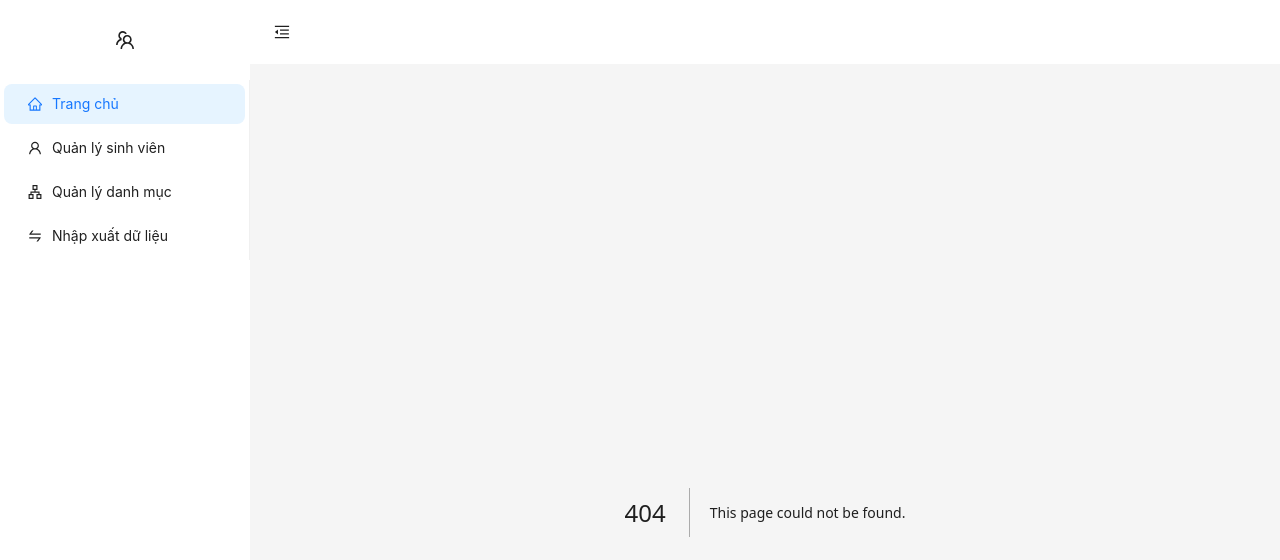
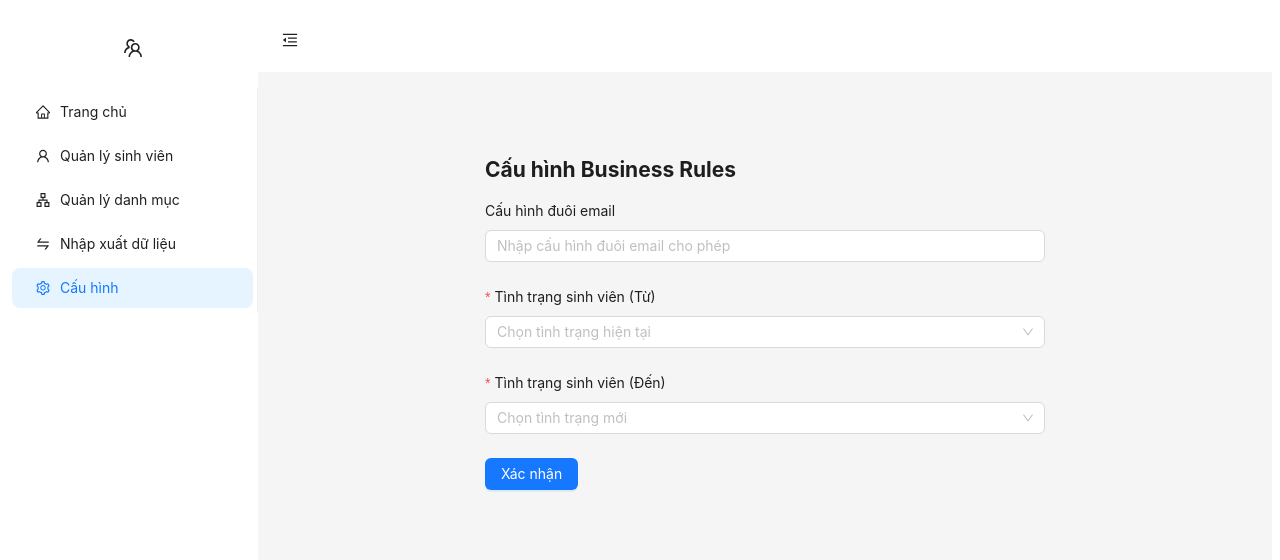
Before and after one commit to nguyen-anh-hao/HHKT-Ex-TKPM, a Next.js app in the folder client/: page /configuration in a window 1280 px wide. Before the commit this address had no page. Shown: the top 560 px of the page. Built offline with nearby package versions, Linux system fonts and the light colour scheme; what @ant-design/nextjs-registry would draw is missing.

Commit message:
feat(configuration): add configuration page for business rules and validation (UI)

```diff
--- /dev/null
+++ b/client/src/app/configuration/page.tsx
@@ -0,0 +1,91 @@
+'use client'
+
+import React, { useState } from 'react';
+import { Form, Input, Select, Button, message } from 'antd';
+
+const { Option } = Select;
+
+const ConfigurationPage: React.FC = () => {
+    const [emailDomain, setEmailDomain] = useState('@student.university.edu.vn');
+    const [phonePrefix, setPhonePrefix] = useState(['+84', '0']);
+    const [studentStatusRules, setStudentStatusRules] = useState<Record<string, string[]>>({
+        'Đang học': ['Bảo lưu', 'Tốt nghiệp', 'Đình chỉ'],
+        'Đã tốt nghiệp': [],
+    });
+
+    const validateEmail = (_: any, value: string) => {
+        if (value.endsWith(emailDomain)) {
+            return Promise.resolve();
+        }
+        return Promise.reject(new Error(`Email phải thuộc tên miền ${emailDomain}`));
+    };
+
+    const validatePhone = (_: any, value: string) => {
+        const regex = new RegExp(`^(${phonePrefix.join('|')})[0-9]{8}$`);
+        if (regex.test(value)) {
+            return Promise.resolve();
+        }
+        return Promise.reject(new Error('Số điện thoại không hợp lệ.'));
+    };
+
+    const handleSubmit = (values: any) => {
+        const { email, phone, statusFrom, statusTo }: { email: string; phone: string; statusFrom: keyof typeof studentStatusRules; statusTo: string } = values;
+        if (
+            studentStatusRules[statusFrom] &&
+            studentStatusRules[statusFrom].includes(statusTo)
+        ) {
+            message.success('Dữ liệu hợp lệ!');
+        } else {
+            message.error('Thay đổi tình trạng sinh viên không hợp lệ.');
+        }
+    };
+
+    return (
+        <div style={{ maxWidth: 600, margin: '0 auto', padding: 20 }}>
+            <h2>Cấu hình Business Rules</h2>
+            <Form layout="vertical" onFinish={handleSubmit}>
+                <Form.Item
+                    label="Cấu hình đuôi email"
+                    name="email"
+                >
+                    <Input placeholder="Nhập cấu hình đuôi email cho phép" />
+                </Form.Item>
+                <Form.Item
+                    label="Tình trạng sinh viên (Từ)"
+                    name="statusFrom"
+                    rules={[{ required: true, message: 'Vui lòng chọn tình trạng hiện tại.' }]}
+                >
+                    <Select placeholder="Chọn tình trạng hiện tại">
+                        {Object.keys(studentStatusRules).map((status) => (
+                            <Option key={status} value={status}>
+                                {status}
+                            </Option>
+                        ))}
+                    </Select>
+                </Form.Item>
+                <Form.Item
+                    label="Tình trạng sinh viên (Đến)"
+                    name="statusTo"
+                    rules={[{ required: true, message: 'Vui lòng chọn tình trạng mới.' }]}
+                >
+                    <Select placeholder="Chọn tình trạng mới">
+                        {Object.values(studentStatusRules)
+                            .flat()
+                            .map((status) => (
+                                <Option key={status} value={status}>
+                                    {status}
+                                </Option>
+                            ))}
+                    </Select>
+                </Form.Item>
+                <Form.Item>
+                    <Button type="primary" htmlType="submit">
+                        Xác nhận
+                    </Button>
+                </Form.Item>
+            </Form>
+        </div>
+    );
+};
+
+export default ConfigurationPage;
--- a/client/src/components/layout/Layout.tsx
+++ b/client/src/components/layout/Layout.tsx
@@ -1,6 +1,6 @@
 'use client'
 
-import { MenuFoldOutlined, MenuUnfoldOutlined, UserOutlined, TeamOutlined, ApartmentOutlined, HomeOutlined, SwapOutlined } from '@ant-design/icons';
+import { MenuFoldOutlined, MenuUnfoldOutlined, UserOutlined, TeamOutlined, SettingOutlined, ApartmentOutlined, HomeOutlined, SwapOutlined } from '@ant-design/icons';
 import { Button, Menu, theme, Layout as AntdLayout, Typography } from 'antd';
 import { Content, Header } from 'antd/es/layout/layout';
 import Sider from 'antd/es/layout/Sider';
@@ -13,7 +13,8 @@ const menuItems = [
     { key: '1', icon: <HomeOutlined />, label: 'Trang chủ', route: '/' },
     { key: '2', icon: <UserOutlined />, label: 'Quản lý sinh viên', route: '/student-management' },
     { key: '3', icon: <ApartmentOutlined />, label: 'Quản lý danh mục', route: '/reference-data-management' },
-    { key: '4', icon: <SwapOutlined />, label: 'Nhập xuất dữ liệu', route: '/inputoutput-data-management' }
+    { key: '4', icon: <SwapOutlined />, label: 'Nhập xuất dữ liệu', route: '/inputoutput-data-management' },
+    { key: '5', icon: <SettingOutlined />, label: 'Cấu hình', route: '/configuration' },
 ];
 
 export default function Layout({
```
